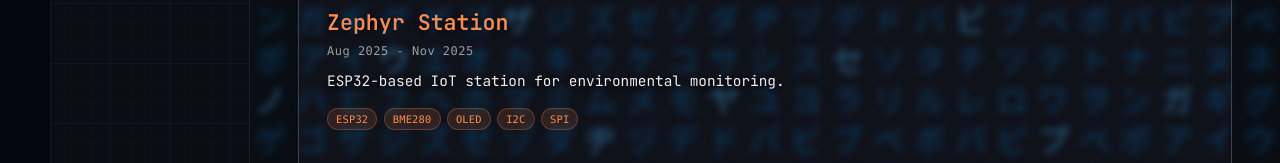
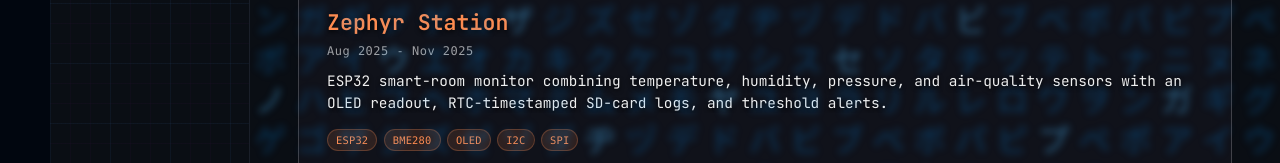
Before and after one commit to shaxntanu/VSCode-Portfolio, a Next.js app: page /projects in a window 1280 px wide. Shown: the part 507-670 px from the top of the page. Built offline with nearby package versions, Linux system fonts and the light colour scheme; no server answers; a web font is replaced by a local one.

Commit message:
Rewrite hardware project descriptions

```diff
--- a/data/projectCaseStudies.ts
+++ b/data/projectCaseStudies.ts
@@ -9,7 +9,7 @@ export interface ProjectCaseStudy {
 export const projectCaseStudies: Record<string, ProjectCaseStudy> = {
   'zephyr-station': {
     overview:
-      'Zephyr Station brings environmental sensing, on-device feedback, local logging, and Wi-Fi cloud upload together around an ESP32. Its component map documents the sensors and peripherals alongside the buses used to connect them.',
+      'Zephyr Station is an ESP32 indoor monitor combining environmental sensors, OLED feedback, RTC timestamping, SD-card CSV logging, and buzzer alerts. Its initialization logic keeps the monitor running when an individual sensor is unavailable.',
     designSections: [
       {
         title: 'Environmental sensing',
@@ -30,7 +30,7 @@ export const projectCaseStudies: Record<string, ProjectCaseStudy> = {
   },
   'jolt-locator': {
     overview:
-      'Jolt Locator is an offline GPS navigation device that combines satellite positioning and compass guidance with a small on-device display and physical controls.',
+      'Jolt Locator is an ESP32 GPS-and-compass prototype that displays coordinates and heading on an OLED and guides users toward a configured Jolt store location.',
     designSections: [
       {
         title: 'Position and heading',
@@ -45,7 +45,7 @@ export const projectCaseStudies: Record<string, ProjectCaseStudy> = {
       {
         title: 'Physical controls',
         description:
-          'Two tactile buttons are assigned to mode switching and calibration. The architecture connects GPS, compass, display, status LED, and buttons directly to the ESP32.',
+          'One tactile button starts navigation and another stops it. The GPS, compass, OLED, status LED, and buttons connect directly to the ESP32.',
       },
     ],
   },
--- a/data/projects.ts
+++ b/data/projects.ts
@@ -79,7 +79,7 @@ export const projects: Project[] = [
   },
   {
     title: 'Zephyr Station',
-    description: 'ESP32-based IoT station for environmental monitoring.',
+    description: 'ESP32 smart-room monitor combining temperature, humidity, pressure, and air-quality sensors with an OLED readout, RTC-timestamped SD-card logs, and threshold alerts.',
     logo: '/logos/espressif_icon.svg',
     link: 'https://github.com/shaxntanu/Zephyr-Station',
     slug: 'zephyr-station',
@@ -193,7 +193,7 @@ export const projects: Project[] = [
   },
   {
     title: 'Jolt Locator',
-    description: 'Offline GPS navigation device with compass guidance.',
+    description: 'ESP32 GPS-and-compass prototype that displays coordinates and heading on an OLED and guides users toward a configured Jolt store location; the project also includes its first KiCad PCB design.',
     logo: '/logos/espressif_icon.svg',
     link: 'https://github.com/Arceus-Labs/Jolt-Locator',
     slug: 'jolt-locator',
@@ -307,7 +307,7 @@ export const projects: Project[] = [
   },
   {
     title: 'The Ruin Machine',
-    description: 'ESP32 device that proves gambling always leads to loss through math.',
+    description: 'ESP32 gambling simulator using hardware-generated randomness to compare Martingale and flat betting, track bankroll and win statistics, and demonstrate house-edge probability on an OLED.',
     logo: '/logos/espressif_icon.svg',
     link: 'https://github.com/Arceus-Labs/The-Ruin-Machine',
     slug: 'the-ruin-machine',
@@ -377,7 +377,7 @@ export const projects: Project[] = [
   // 2026
   {
     title: 'Electromagnet Controller',
-    description: 'Arduino-based electromagnet turns controller for precise coil winding.',
+    description: 'Arduino Uno and CNC Shield V3 firmware pulses two stepper motors together to wind an electromagnet coil, with pulse timing controlling the winding speed.',
     logo: '/logos/arduino_icon.svg',
     link: 'https://github.com/Arceus-Labs/Arduino-Electromagnet-Turns-Controller',
     slug: 'electromagnet-controller',
@@ -438,7 +438,7 @@ export const projects: Project[] = [
   },
   {
     title: 'Inductance Meter',
-    description: 'ESP8266-based inductance measurement tool with OLED display using RL time constant method.',
+    description: 'ESP8266 meter samples an RL circuit step response, estimates its time constant and total resistance, then calculates coil inductance and displays the readings on an SSD1306 OLED.',
     logo: '/logos/espressif_icon.svg',
     link: 'https://github.com/Arceus-Labs/esp8266-inductance-meter',
     slug: 'inductance-meter',
@@ -515,7 +515,7 @@ export const projects: Project[] = [
   },
   {
     title: 'Servo Light Switch',
-    description: 'Bluetooth-controlled servo automation for physical light switches via ESP8266 and HC-06.',
+    description: 'ESP8266 receives serial commands from an HC-06 Bluetooth link and moves two servos to toggle wall switches, returning each arm to its center position after a command.',
     logo: '/logos/espressif_icon.svg',
     link: 'https://github.com/Arceus-Labs/Servo-Light-Switch-Control-ESP8266-and-HC06',
     slug: 'servo-light-switch',
@@ -574,7 +574,7 @@ export const projects: Project[] = [
   },
   {
     title: 'RFID Attendance System',
-    description: 'Automated attendance tracking with RFID cards, ESP32 and Arduino.',
+    description: 'Two-board attendance logger: an Arduino Nano reads RFID cards and RTC timestamps, while an ESP32 manages registration and duplicate checks, OLED/LED/buzzer feedback, and CSV records on an SD card.',
     logo: ['/logos/arduino_icon.svg', '/logos/espressif_icon.svg'],
     link: 'https://github.com/Arceus-Labs/RFID-Attendance-System',
     slug: 'rfid-attendance-system',
@@ -778,7 +778,7 @@ export const projects: Project[] = [
   },
   {
     title: 'Arduino Nano Mini Projects',
-    description: 'Collection of beginner Arduino Nano projects including OLED display text and RGB LED color cycling with PWM control.',
+    description: 'Two Arduino Nano starter sketches: an SSD1306 I²C OLED text display and an RGB LED color-cycling demo using PWM.',
     logo: '/logos/arduino_icon.svg',
     link: 'https://github.com/shaxntanu/Arduino-NANO-Mini-Projects',
     slug: 'arduino-nano-mini-projects',
@@ -789,7 +789,7 @@ export const projects: Project[] = [
   },
   {
     title: 'Arduino Electromagnet Turns Controller',
-    description: 'Arduino firmware for controlling stepper motors to wind turns onto electromagnetic mild steel core with CNC Shield V3.',
+    description: 'Arduino Uno and CNC Shield V3 firmware pulses two stepper motors together to wind an electromagnet coil, with pulse timing controlling the winding speed.',
     logo: '/logos/arduino_icon.svg',
     link: 'https://github.com/Arceus-Labs/Arduino-Electromagnet-Turns-Controller',
     slug: 'electromagnet-turns-controller-mini',
@@ -800,7 +800,7 @@ export const projects: Project[] = [
   },
   {
     title: 'Servo Light Switch Control',
-    description: 'Bluetooth-controlled servo automation for physical light switches using ESP8266 and HC-06 module.',
+    description: 'ESP8266 receives serial commands from an HC-06 Bluetooth link and moves two servos to toggle wall switches, returning each arm to its center position after a command.',
     logo: '/logos/espressif_icon.svg',
     link: 'https://github.com/Arceus-Labs/Servo-Light-Switch-Control-ESP8266-and-HC06',
     slug: 'servo-light-switch-mini',
@@ -811,7 +811,7 @@ export const projects: Project[] = [
   },
   {
     title: 'ESP8266 Inductance Meter',
-    description: 'Inductance measurement tool with OLED display using RL time constant method and ESP8266.',
+    description: 'ESP8266 meter samples an RL circuit step response, estimates its time constant and total resistance, then calculates coil inductance and displays the readings on an SSD1306 OLED.',
     logo: '/logos/espressif_icon.svg',
     link: 'https://github.com/Arceus-Labs/esp8266-inductance-meter',
     slug: 'inductance-meter-mini',
```
